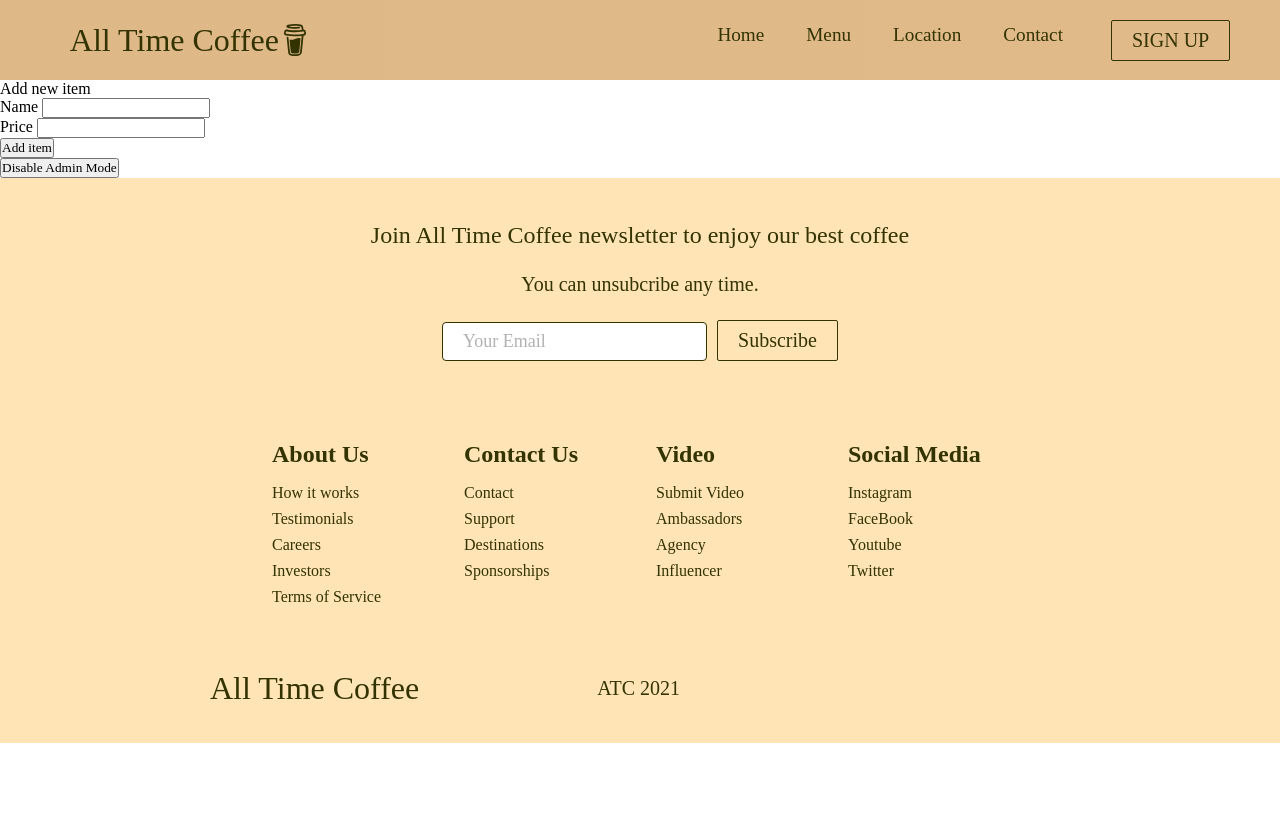
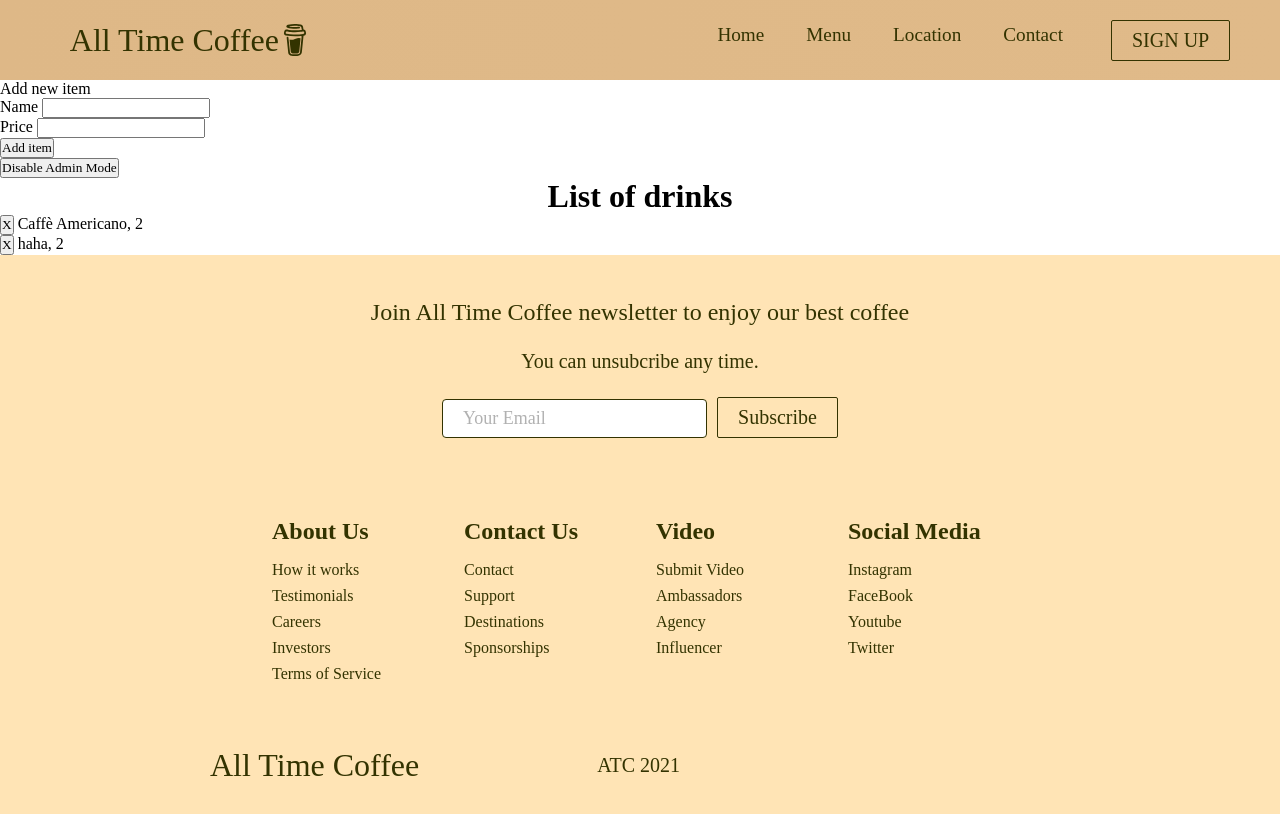
Before and after one commit to thinhnguyen5/Summer-Project, a React (Create React App) app: page /menu in a window 1280 px wide. Both pictures are taken after a click on the button "Admin mode". Shown: the top 814 px of the page. Built offline with nearby package versions, Linux system fonts and the light colour scheme; no server answers; the HTML template or start-up script is replaced by a standard one; what react-google-maps would draw is missing.

Commit message:
Additem by useState hook and Delete item fucntion

```diff
--- a/src/components/AdminView.js
+++ b/src/components/AdminView.js
@@ -1,9 +1,18 @@
-import React from 'react'
+import React, { useState } from 'react'
 
 function AdminView( props ) {
 
+    const [newItemName, setNewItemName] = useState("");
+    const [newItemPrice, setNewItemPrice] = useState("");
+
+
     const addNewItem = () => {
-        console.log('haha');
+        props.addNewItem(newItemName, newItemPrice);
+    }
+
+    const onDeleteDrinkClick = (drinkId) => {
+        console.log("clicked delete" + drinkId);
+        props.deleteDrink(drinkId);
     }
 
     return (
@@ -11,14 +20,20 @@ function AdminView( props ) {
              <div>
                 Add new item
                 <div>
-                    Name <input type="text" onChange={ (event) => this.setState({ newItemName: event.target.value}) } />
+                    Name <input type="text" onChange={ (event) => setNewItemName(event.target.value) } />
                 </div>
                 <div>
-                    Price <input type="text" onChange={ (event) => this.setState({ newItemPrice: event.target.value}) } />
+                    Price <input type="text" onChange={ (event) => setNewItemPrice(event.target.value) } />
                 </div>
                 <button onClick= { addNewItem }>Add item</button>
             </div>
             <button onClick={ props.disableAdminMode}>Disable Admin Mode</button>
+
+            <h1>List of drinks</h1>
+            { props.drinks.map((drink, index) =>
+            <div key={index}>
+                <button onClick={() => onDeleteDrinkClick(drink.id)}>X</button> {drink.name}, {drink.price}
+            </div>)}
 
         </div>
     )
--- a/src/components/pages/Menu.js
+++ b/src/components/pages/Menu.js
@@ -12,9 +12,6 @@ export default class Menu extends React.Component {
             drinks: data.drinks,
             productSearchString: "",
             adminModeActive: false,
-
-            newItemName: "",
-            newItemPrice: "",
         }
     }
 
@@ -24,12 +21,12 @@ export default class Menu extends React.Component {
         this.setState({ productSearchString: event.target.value});
     }
 
-    addNewItem = () => {
+    addNewItem = (name, price) => {
         let newItems = [...this.state.drinks];
         newItems.push({
             id: newItems.length + 1,
-            name: this.state.newItemName,
-            price: this.state.newItemPrice
+            name: name,
+            price: price
         });
 
         this.setState({
@@ -37,6 +34,8 @@ export default class Menu extends React.Component {
         });
 
     }
+
+    deleteDrink = drinkId => this.setState({drinks: this.state.drinks.filter(drink => drink.id !== drinkId)})
 
     render()
     {
@@ -52,7 +51,12 @@ export default class Menu extends React.Component {
             </>
 
         if(this.state.adminModeActive) {
-            output = <AdminView disableAdminMode={() => this.setState({adminModeActive: false})} />;
+            output = <AdminView
+                        disableAdminMode={() => this.setState({adminModeActive: false})}
+                        addNewItem={ this.addNewItem }
+                        drinks={ this.state.drinks }
+                        deleteDrink={ this.deleteDrink }
+                    />;
         }
 
 
```
